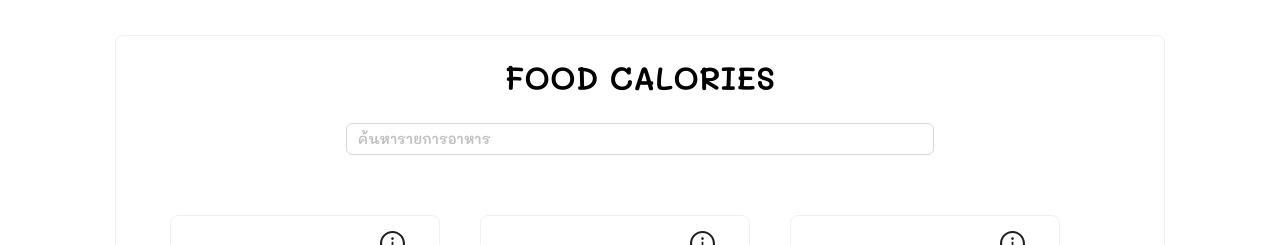
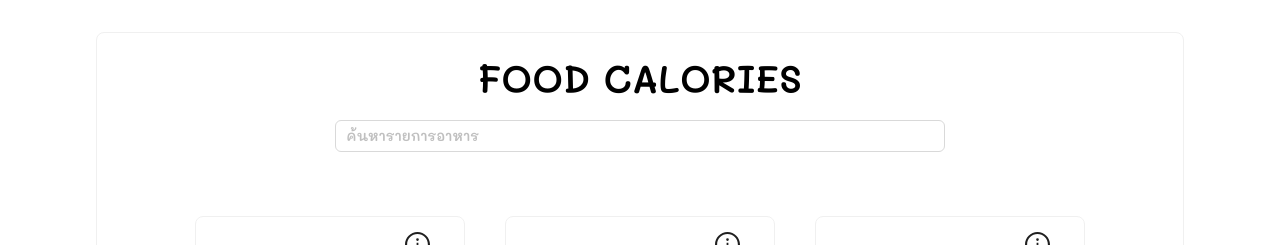
Before and after one commit to Kwuanhathai/FoodCalories, a React (Create React App) app: page / in a window 1280 px wide. Shown: the top 245 px of the page. Built offline with nearby package versions, Linux system fonts and the light colour scheme.

Commit message:
Edit styles of components.

```diff
--- /dev/null
+++ b/src/components/atomic/atom/Button/Button.jsx
@@ -0,0 +1,14 @@
+import React from "react";
+import { Button as ButtonAnta } from "antd";
+
+const Button = (props) => {
+  const { children, size, onClick } = props;
+
+  return (
+    <ButtonAnta size={size} onClick={onClick}>
+      {children}
+    </ButtonAnta>
+  );
+};
+
+export default Button;
--- a/src/components/atomic/atom/Card/Card.jsx
+++ b/src/components/atomic/atom/Card/Card.jsx
@@ -3,7 +3,7 @@ import styled from "styled-components";
 import React from "react";
 
 const StyledCard = styled(CardAntd)`
-  width: ${(props) => props?.width || "105rem"};
+  width: ${(props) => props?.width || "85vw"};
   height: ${(props) => props?.height || "90vh"};
   padding: ${(props) => props?.padding || "1rem"};
   border-radius: ${(props) => props?.border_radius};
--- a/src/components/atomic/atom/Icon/Icon.jsx
+++ b/src/components/atomic/atom/Icon/Icon.jsx
@@ -1,10 +1,15 @@
 import React from "react";
-import { InfoCircleOutlined, BackwardOutlined } from "@ant-design/icons";
+import {
+  InfoCircleOutlined,
+  BackwardOutlined,
+  FrownOutlined,
+} from "@ant-design/icons";
 
 const getIcon = (name) => {
   const Icons = {
     info: InfoCircleOutlined,
     back: BackwardOutlined,
+    frown: FrownOutlined,
   };
 
   const icon = Icons[name] || <div />;
--- a/src/components/atomic/atom/index.js
+++ b/src/components/atomic/atom/index.js
@@ -3,5 +3,6 @@ import Card from "./Card/Card";
 import Image from "./Image/Image";
 import Input from "./Input/Input";
 import Icon from "./Icon/Icon";
+import Button from "./Button/Button";
 
-export { Text, Card, Image, Input, Icon };
+export { Text, Card, Image, Input, Icon, Button };
--- a/src/components/atomic/molecule/FoodCard/FoodCard.jsx
+++ b/src/components/atomic/molecule/FoodCard/FoodCard.jsx
@@ -30,7 +30,7 @@ const FoodCard = ({ data }) => {
 
   return (
     <StyledFoodCard>
-      <Card width={"27rem"} height={"25rem"}>
+      <Card width={"27rem"} height={"27rem"}>
         <IconContainer>
           <Icon name={"info"} size={"2.5rem"} onClick={handleOnIconInfoClick} />
         </IconContainer>
--- a/src/components/atomic/page/CaloriesPage/CaloriesPage.jsx
+++ b/src/components/atomic/page/CaloriesPage/CaloriesPage.jsx
@@ -8,8 +8,8 @@ const CardContainer = styled.div`
   justify-content: center;
   align-items: center;
   position: relative;
-  top: 8vh;
-  bottom: 8rem;
+  top: 5vh;
+  bottom: 5vh;
 `;
 
 const StyledCalPageDetail = styled.div`
@@ -19,13 +19,13 @@ const StyledCalPageDetail = styled.div`
   align-items: center;
 `;
 
+const StyleTitle = styled.div`
+  padding-bottom: 2rem;
+`;
+
 const StyledKcal = styled.div`
   display: flex;
   justify-content: end;
-`;
-
-const StyleTitle = styled.div`
-  padding-bottom: 2rem;
 `;
 
 const CaloriesPage = () => {
@@ -53,13 +53,13 @@ const CaloriesPage = () => {
   return (
     <div>
       <CardContainer>
-        <Card width={"65%"} height={"90%"} border_radius={"4.5rem"}>
+        <Card width={"65vw"} height={"90vh"} border_radius={"4.5rem"}>
           <div>
-            <Icon name={"back"} size={"30px"} onClick={goBack} />
+            <Icon name={"back"} size={"3vw"} onClick={goBack} />
           </div>
           <StyledCalPageDetail>
             <StyleTitle>
-              <Text fontSize={"2.2rem"}>{cal[0]?.name}</Text>
+              <Text fontSize={"2.2vw"}>{cal[0]?.name}</Text>
             </StyleTitle>
             <div>
               <Image
@@ -69,10 +69,10 @@ const CaloriesPage = () => {
                 border_radius={"2rem"}
               />
             </div>
-            <Text fontSize={"8rem"}>{cal[0]?.cal} </Text>{" "}
+            <Text fontSize={"7vw"}>{cal[0]?.cal} </Text>
           </StyledCalPageDetail>
           <StyledKcal>
-            <Text fontSize={"1.6rem"}> กิโลแคลอรี่</Text>
+            <Text fontSize={"1.6vw"}> กิโลแคลอรี่</Text>
           </StyledKcal>
         </Card>
       </CardContainer>
--- a/src/components/atomic/page/ErrorPage/ErrorPage.jsx
+++ b/src/components/atomic/page/ErrorPage/ErrorPage.jsx
@@ -1,9 +1,51 @@
 import React from "react";
+import { Card, Icon, Text, Button } from "@atomic";
+import { useNavigate } from "react-router-dom";
+import styled from "styled-components";
+
+const CardContainer = styled.div`
+  display: flex;
+  justify-content: center;
+  align-items: center;
+  position: relative;
+  top: 5vh;
+  bottom: 5rem;
+`;
+
+const Styled404PageDetail = styled.div`
+  display: flex;
+  flex-direction: column;
+  justify-content: center;
+  align-items: center;
+`;
+
+const ButtonContainer = styled.div`
+  margin-top: 3rem;
+`;
 
 const ErrorPage = () => {
+  let navigate = useNavigate();
+
+  const goBack = () => {
+    navigate(`/`, { replace: true });
+  };
+
   return (
     <div>
-      <h1>404 Not found</h1>
+      <CardContainer>
+        <Card width={"85vw"} height={"90vh"} border_radius={"4.5em"}>
+          <Styled404PageDetail>
+            <Icon name={"frown"} size={"19vw"} />
+            <Text fontSize={"7vw"}>404 Not found</Text>
+            <Text fontSize={"2.2vw"}>Sorry, cannot find this page</Text>
+            <ButtonContainer>
+              <Button size={"large"} onClick={goBack}>
+                GO BACK
+              </Button>
+            </ButtonContainer>
+          </Styled404PageDetail>
+        </Card>
+      </CardContainer>
     </div>
   );
 };
--- a/src/components/atomic/page/SearchPage/SearchPage.jsx
+++ b/src/components/atomic/page/SearchPage/SearchPage.jsx
@@ -8,7 +8,7 @@ const CardContainer = styled.div`
   justify-content: center;
   align-items: center;
   position: relative;
-  top: 3.5rem;
+  top: 2.5vw;
 `;
 
 const StyleRow = styled(Row)`
@@ -25,19 +25,18 @@ const SearchContainer = styled.div`
   align-items: center;
 `;
 
-const StyleDiv = styled.div`
+const SearchDiv = styled.div`
   height: 9vh;
   width: 60%;
-  padding-bottom: 2rem;
+  margin-bottom: 0.5vh;
 `;
 
 const FoodCardContainer = styled.div`
   display: flex;
-  flex-wrap: wrap;
-  overflow: scroll;
-  overflow-x: hidden;
   justify-content: center;
   align-items: center;
+  flex-wrap: wrap;
+  overflow-x: hidden;
   height: 65vh;
   width: 100%;
 `;
@@ -61,21 +60,19 @@ const SearchPage = ({ data }) => {
       <CardContainer>
         <Card>
           <StyleRow>
-            <Text fontSize={"3.2rem"}>FOOD CALORIES</Text>
+            <Text fontSize={"3vw"}>FOOD CALORIES</Text>
           </StyleRow>
           <SearchContainer>
-            <StyleDiv>
+            <SearchDiv>
               <Search
                 placeholder={"ค้นหารายการอาหาร"}
                 onChange={(event) => {
                   setSearchText(event.target.value);
                 }}
               />
-            </StyleDiv>
+            </SearchDiv>
           </SearchContainer>
-          <FoodCardContainer>
-            <Row>{foodCardElement}</Row>
-          </FoodCardContainer>
+          <FoodCardContainer>{foodCardElement}</FoodCardContainer>
         </Card>
       </CardContainer>
     </div>
```
